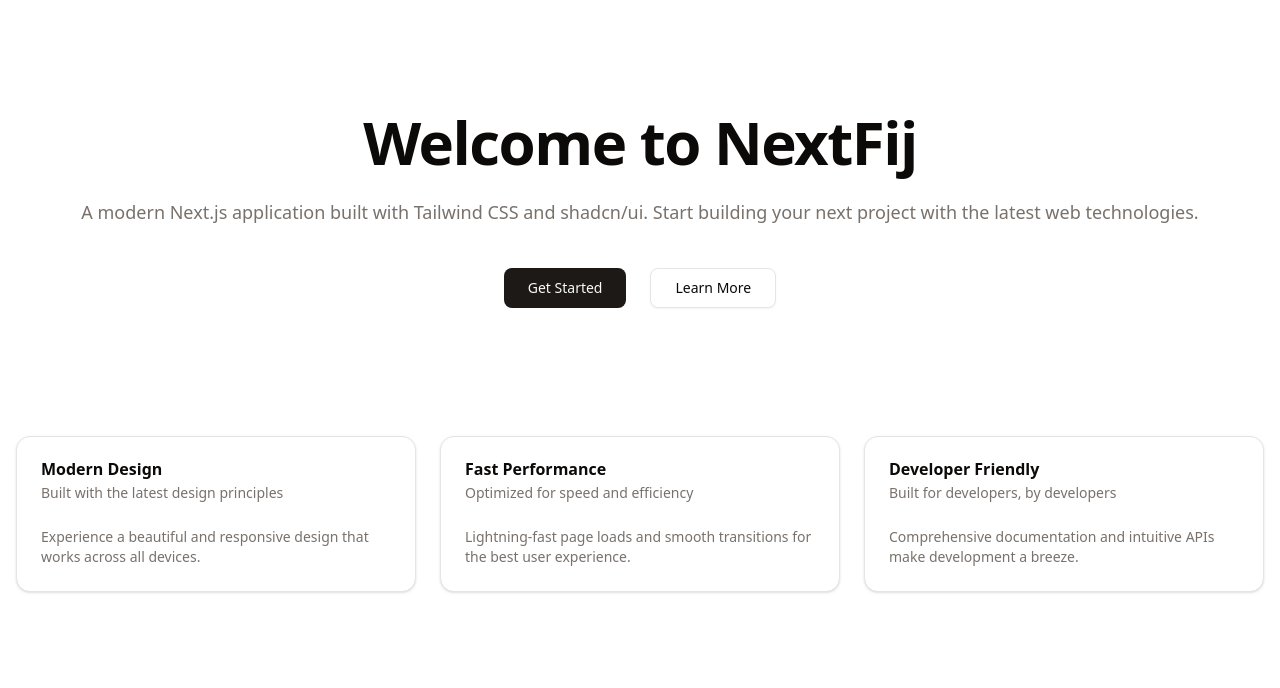
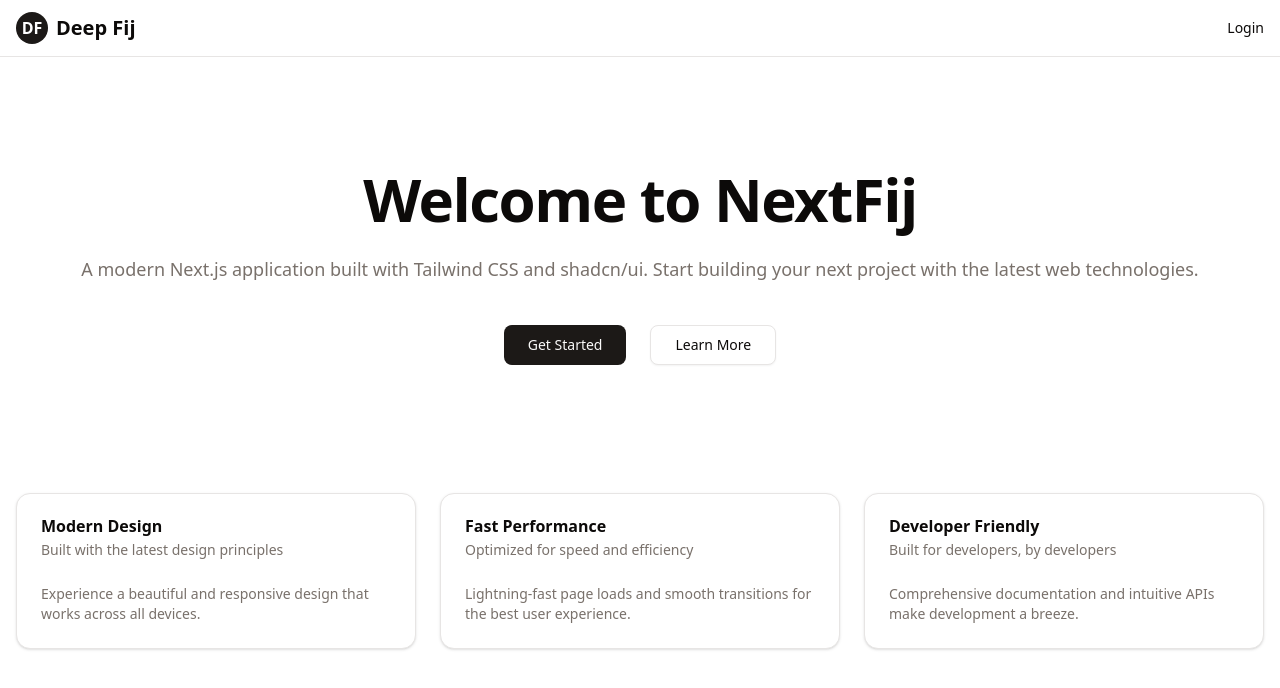
Before and after one commit to fijimf/nextfij, a Next.js app: page / in a window 1280 px wide. Shown: the top 688 px of the page. Built offline with nearby package versions, Linux system fonts and the light colour scheme.

Commit message:
Implement header component and update team records structure for detailed statistics

```diff
--- a/src/app/layout.tsx
+++ b/src/app/layout.tsx
@@ -3,6 +3,7 @@
 import "./globals.css";
 import { Providers } from "@/lib/providers";
 import { AuthProvider } from "@/lib/auth/auth-context";
+import { Header } from "@/components/header";
 
 const geistSans = Geist({
   variable: "--font-geist-sans",
@@ -33,6 +34,7 @@
         <Providers>
           <AuthProvider>
             <div className="relative flex min-h-screen flex-col">
+              <Header />
               <main className="flex-1">{children}</main>
             </div>
           </AuthProvider>
--- a/src/app/team/[teamId]/page.tsx
+++ b/src/app/team/[teamId]/page.tsx
@@ -79,7 +79,7 @@
             <div>
               <h3 className="font-semibold mb-2">Season Record</h3>
               <p>
-                {teamPage.records.wins} - {teamPage.records.losses}
+                {teamPage.records.overall.wins} - {teamPage.records.overall.losses}
               </p>
             </div>
             <div>
@@ -93,6 +93,9 @@
                   />
                 )}
                 <p>{teamPage.conference.name}</p>
+                <p>
+                {teamPage.records.conference.wins} - {teamPage.records.conference.losses}
+              </p>
               </div>
             </div>
           </div>
--- /dev/null
+++ b/src/components/header.tsx
@@ -0,0 +1,41 @@
+'use client';
+
+import Link from 'next/link';
+import Image from 'next/image';
+import { useAuth } from '@/lib/auth/auth-context';
+import { LogoutButton } from '@/components/logout-button';
+
+export function Header() {
+  const { user } = useAuth();
+
+  return (
+    <header className="border-b">
+      <div className="container mx-auto px-4 py-3 flex items-center justify-between">
+        <div className="flex items-center gap-2">
+          <div className="w-8 h-8 relative">
+            {/* Placeholder for logo - replace with actual logo later */}
+            <div className="w-full h-full bg-primary rounded-full flex items-center justify-center text-white font-bold">
+              DF
+            </div>
+          </div>
+          <Link href="/" className="text-xl font-bold">
+            Deep Fij
+          </Link>
+        </div>
+
+        <div className="flex items-center gap-4">
+          {user ? (
+            <>
+              <span className="text-sm">{user.username}</span>
+              <LogoutButton />
+            </>
+          ) : (
+            <Link href="/login" className="text-sm hover:underline">
+              Login
+            </Link>
+          )}
+        </div>
+      </div>
+    </header>
+  );
+}
```
Also changed, not shown: src/lib/api/types/team.ts (+10 -5 lines).
